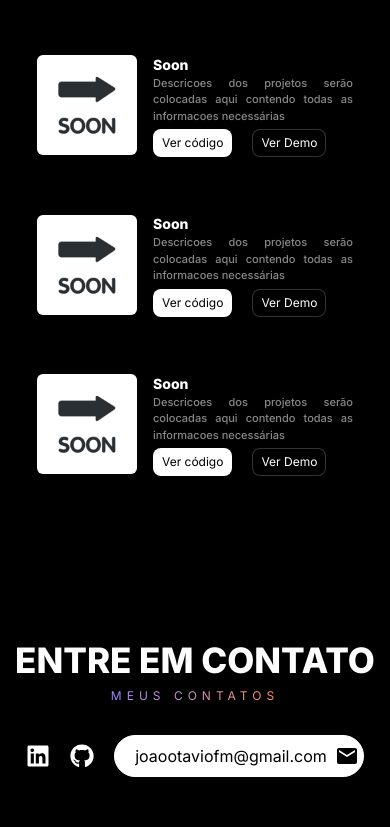
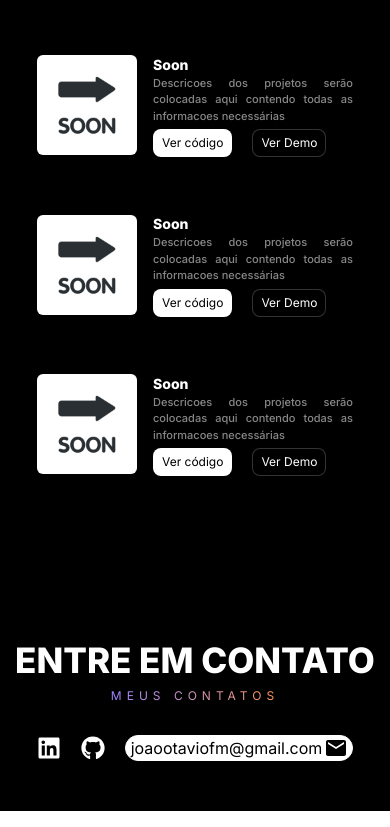
Before and after one commit to joaootaviofm/portfolio, a React (Vite) app: page / in a window 390 px wide. Shown: the part 3010-3837 px from the top of the page. Built offline with nearby package versions, Linux system fonts and the light colour scheme.

Commit message:
footer responsiveness update

```diff
--- a/src/components/Footer.jsx
+++ b/src/components/Footer.jsx
@@ -57,7 +57,7 @@ export default function Footer() {
             whileInView={{ opacity: 1, x: 0 }}
             transition={{ duration: 0.5, delay: 1 }}
             viewport={{ once: true }}
-            className="hover:shadow-xl hover:shadow-white/20 relative pr-9 pl-5 py-2 flex items-center justify-center bg-white rounded-full border hover:scale-110 duration-400 "
+            className="hover:shadow-xl hover:shadow-white/20 relative pl-[5px] pr-[30px] md:pr-9 md:pl-5 md:py-2 flex items-center justify-center bg-white rounded-full border hover:scale-110 duration-400 "
           >
             <p className="text-base text-black">joaootaviofm@gmail.com</p>
             <span className="absolute right-1 text-black">
```
